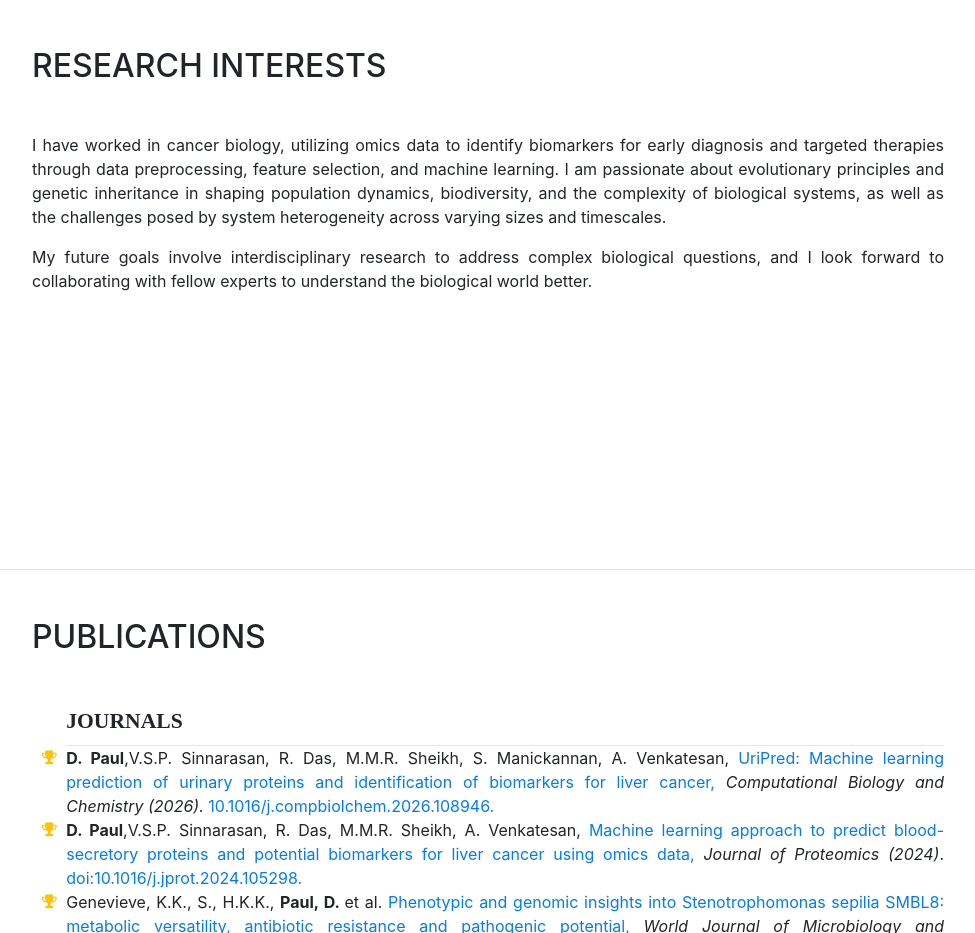
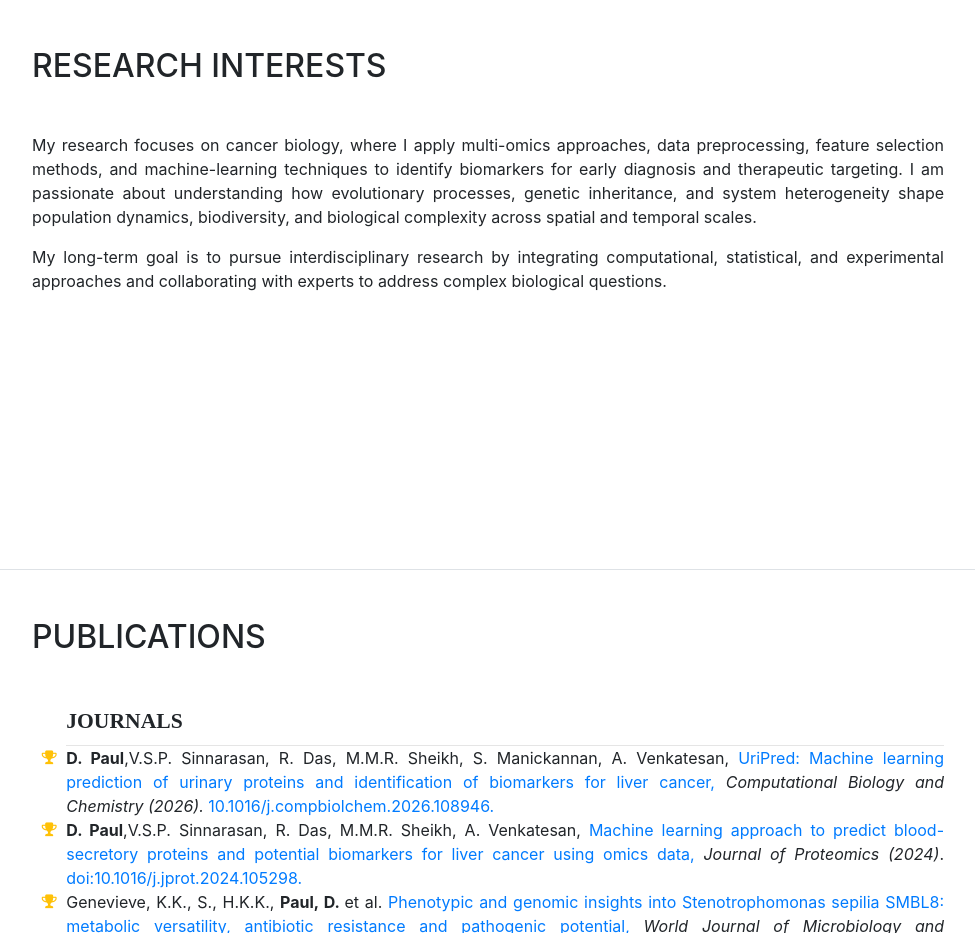
Before and after one commit to Dahrii-Paul/dpaul, a website with bundled scripts: page index.html in a window 1280 px wide. Shown: the part 4120-5053 px from the top of the page, without its empty margins (288-1263 px from the left). Built offline with nearby package versions, Linux system fonts and the light colour scheme; a web font is replaced by a local one.

Commit message:
Update index.html

```diff
--- a/index.html
+++ b/index.html
@@ -340,9 +340,10 @@ PCC6803</b>" under Supervisor – Prof. Jogadhenu Syama Sundar Prakash at Depart
       <section class="resume-section p-3 p-lg-5 d-flex flex-column" id="interests">
         <div class="my-auto">
           <h2 class="mb-5">Research Interests</h2>
-          <p style="text-align: justify;">I have worked in cancer biology, utilizing omics data to identify biomarkers for early diagnosis and targeted therapies through data preprocessing, feature selection, and machine learning.
-			  I am passionate about evolutionary principles and genetic inheritance in shaping population dynamics, biodiversity, and the complexity of biological systems, as well as the challenges posed by system heterogeneity across varying sizes and timescales.</p>
-          <p class="mb-0" style="text-align: justify;">My future goals involve interdisciplinary research to address complex biological questions, and I look forward to collaborating with fellow experts to understand the biological world better.</p>
+          <p style="text-align: justify;">My research focuses on cancer biology, where I apply multi-omics approaches, data preprocessing, feature selection methods, and machine-learning techniques to identify biomarkers for early diagnosis and therapeutic targeting.
+			  I am passionate about understanding how evolutionary processes, genetic inheritance, and system heterogeneity shape population dynamics, biodiversity, and biological complexity across spatial and temporal scales.
+			</p>
+          <p class="mb-0" style="text-align: justify;">My long-term goal is to pursue interdisciplinary research by integrating computational, statistical, and experimental approaches and collaborating with experts to address complex biological questions.</p>
         </div>
       </section>
 
```
